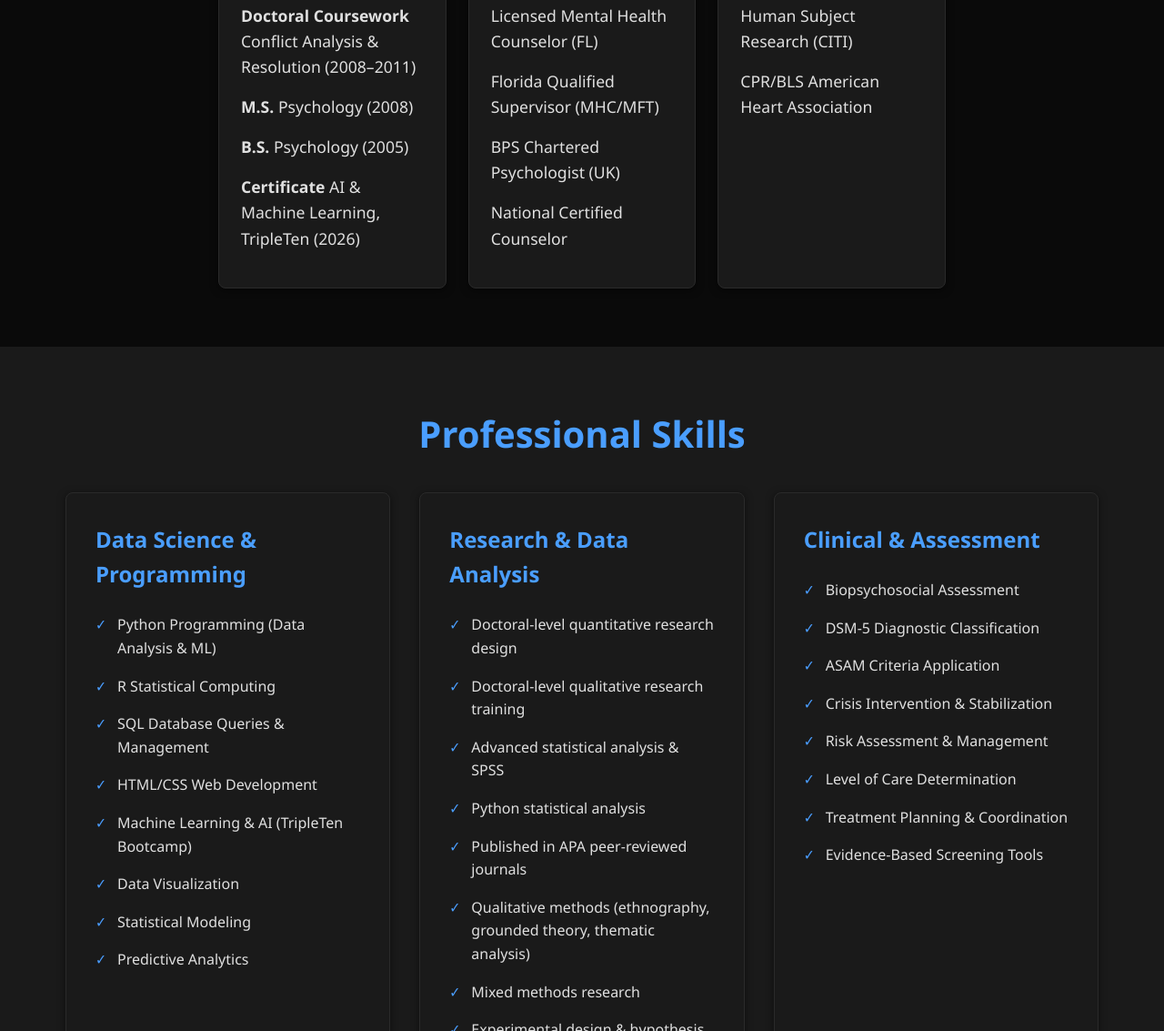
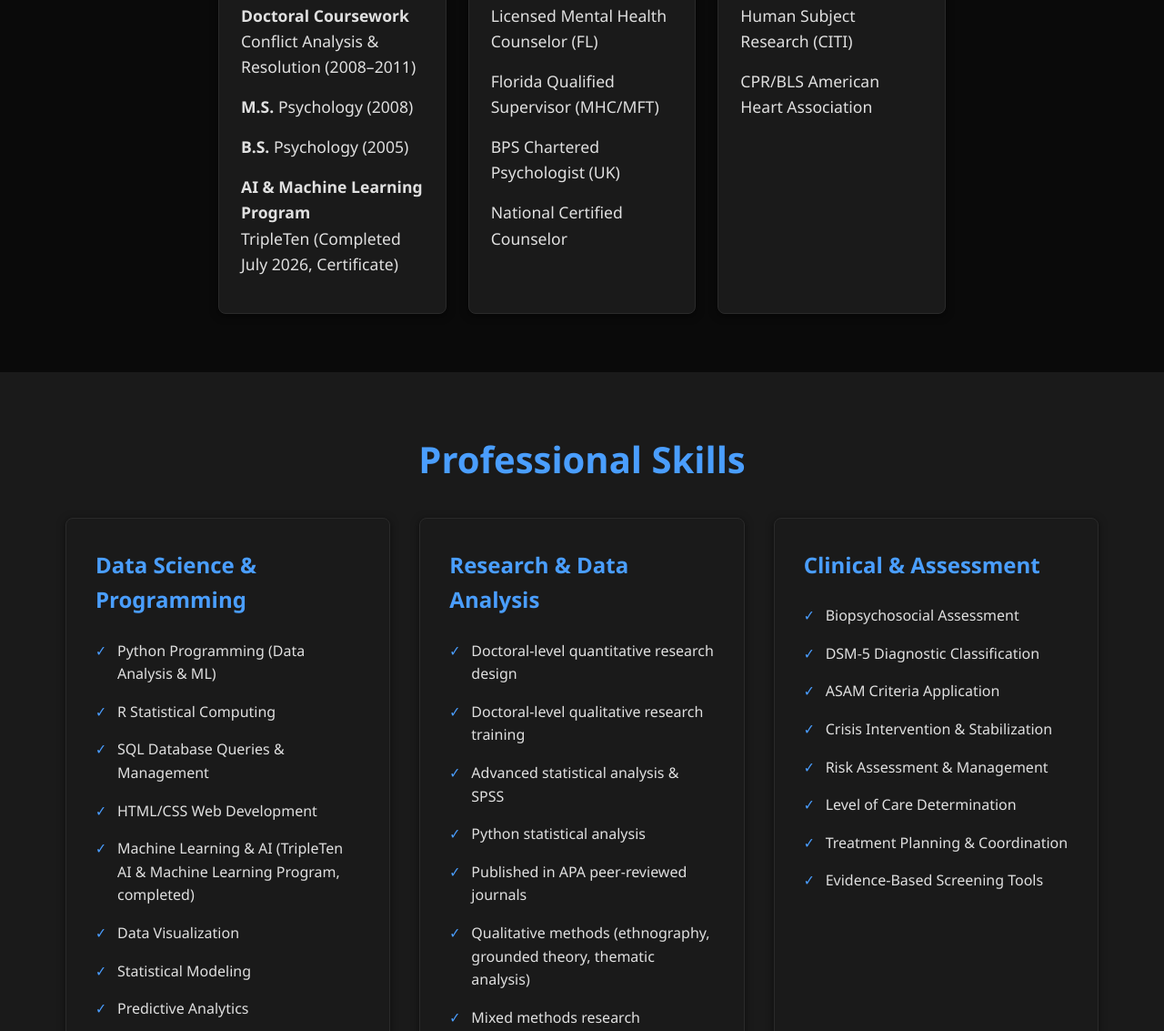
Before and after one commit to AddictionDragon/addictiondragon.github.io, a plain HTML site: page index.html in a window 1280 px wide. Shown: the part 1160-2293 px from the top of the page at 91% size. Drawn offline with Linux system fonts and the light colour scheme.

Commit message:
Show TripleTen AI & Machine Learning program as completed
Co-Authored-By: Claude Opus 5.5 <noreply@anthropic.com>

```diff
--- a/index.html
+++ b/index.html
@@ -327,7 +327,7 @@
                         <p><strong>Doctoral Coursework</strong> Conflict Analysis & Resolution (2008–2011)</p>
                         <p><strong>M.S.</strong> Psychology (2008)</p>
                         <p><strong>B.S.</strong> Psychology (2005)</p>
-                        <p><strong>Certificate</strong> AI &amp; Machine Learning, TripleTen (2026)</p>
+                        <p><strong>AI &amp; Machine Learning Program</strong><br>TripleTen (Completed July 2026, Certificate)</p>
                     </div>
                     <div class="credential-item">
                         <h3>Licenses</h3>
@@ -359,7 +359,7 @@
                         <li>R Statistical Computing</li>
                         <li>SQL Database Queries & Management</li>
                         <li>HTML/CSS Web Development</li>
-                        <li>Machine Learning & AI (TripleTen Bootcamp)</li>
+                        <li>Machine Learning & AI (TripleTen AI & Machine Learning Program, completed)</li>
                         <li>Data Visualization</li>
                         <li>Statistical Modeling</li>
                         <li>Predictive Analytics</li>
@@ -479,7 +479,7 @@
                         <li>Presented at Southeastern Psychological Association Conference (2008)</li>
                         <li>Guest lecturer at Georgia State University (multiple courses, 2011–2018)</li>
                         <li>Adjunct psychology lecturer at Gwinnett Technical College (2021–2022)</li>
-                        <li><strong>AI &amp; Machine Learning Certificate:</strong> Graduated from TripleTen, July 2026</li>
+                        <li><strong>TripleTen AI &amp; Machine Learning Program:</strong> Completed July 2026 (certificate)</li>
                     </ul>
                 </div>
 
```
